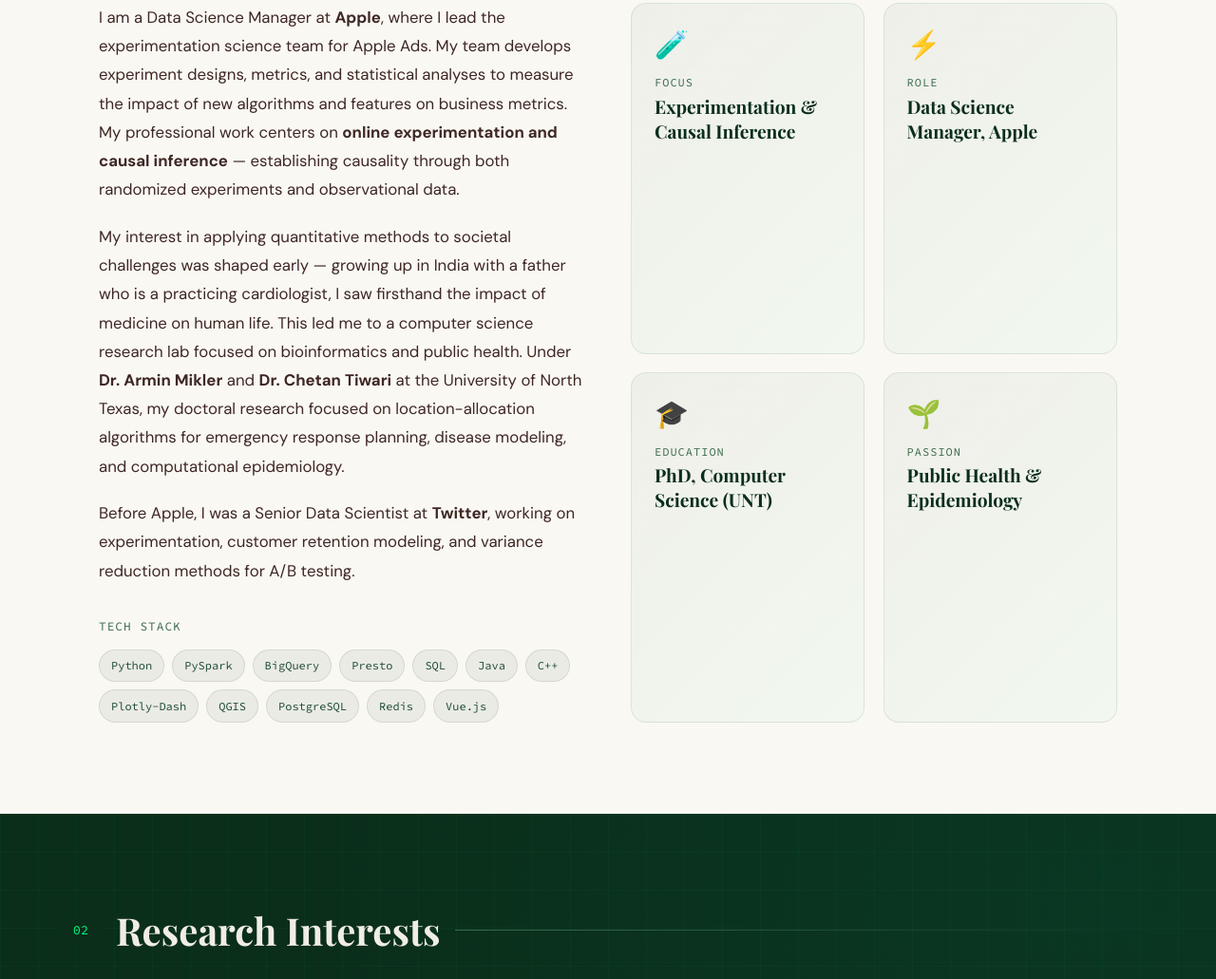
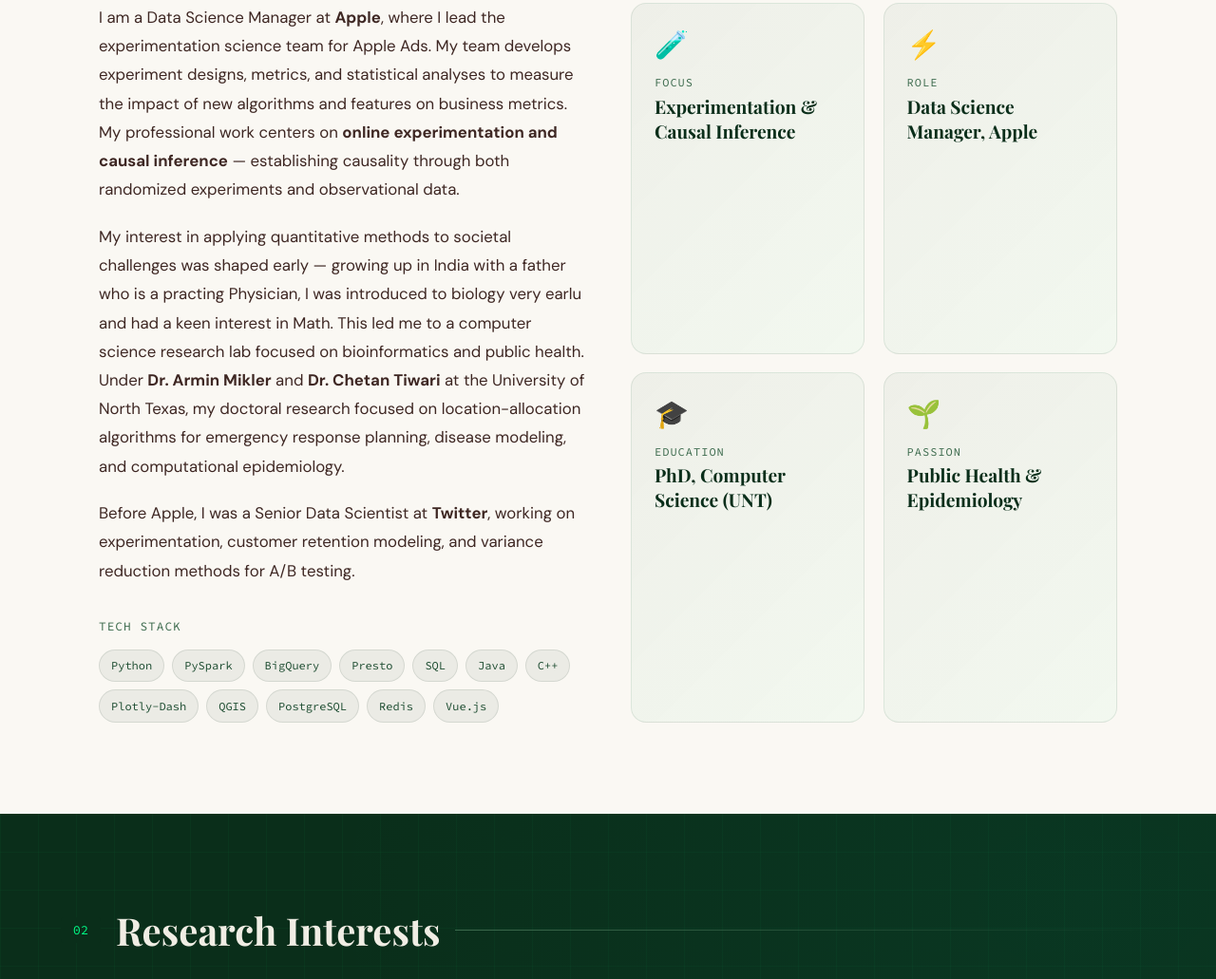
Before and after one commit to harsha2412/harsha2412.github.io, a plain HTML site: page index.html in a window 1280 px wide. Shown: the part 994-2025 px from the top of the page at 95% size. Drawn offline with nearby package versions, Linux system fonts and the light colour scheme.

Commit message:
Update index.html

```diff
--- a/index.html
+++ b/index.html
@@ -165,7 +165,7 @@ nav.scrolled{background:rgba(250,248,243,.92);backdrop-filter:blur(20px);box-sha
 <section class="sec" id="about"><div class="sh fi-el"><span class="sn">01</span><h2 class="st">About</h2><div class="sl"></div></div>
 <div class="ag"><div class="at fi-el">
 <p>I am a Data Science Manager at <strong>Apple</strong>, where I lead the experimentation science team for Apple Ads. My team develops experiment designs, metrics, and statistical analyses to measure the impact of new algorithms and features on business metrics. My professional work centers on <strong>online experimentation and causal inference</strong> — establishing causality through both randomized experiments and observational data.</p>
-<p>My interest in applying quantitative methods to societal challenges was shaped early — growing up in India with a father who is a practicing cardiologist, I saw firsthand the impact of medicine on human life. This led me to a computer science research lab focused on bioinformatics and public health. Under <strong>Dr. Armin Mikler</strong> and <strong>Dr. Chetan Tiwari</strong> at the University of North Texas, my doctoral research focused on location-allocation algorithms for emergency response planning, disease modeling, and computational epidemiology.</p>
+<p>My interest in applying quantitative methods to societal challenges was shaped early — growing up in India with a father who is a practing Physician, I was introduced to biology very earlu and had a keen interest in Math. This led me to a computer science research lab focused on bioinformatics and public health. Under <strong>Dr. Armin Mikler</strong> and <strong>Dr. Chetan Tiwari</strong> at the University of North Texas, my doctoral research focused on location-allocation algorithms for emergency response planning, disease modeling, and computational epidemiology.</p>
 <p>Before Apple, I was a Senior Data Scientist at <strong>Twitter</strong>, working on experimentation, customer retention modeling, and variance reduction methods for A/B testing.</p>
 <div class="ss"><div class="ssl">Tech Stack</div><div class="stg">
 <span class="stgi">Python</span><span class="stgi">PySpark</span><span class="stgi">BigQuery</span><span class="stgi">Presto</span><span class="stgi">SQL</span><span class="stgi">Java</span><span class="stgi">C++</span><span class="stgi">Plotly-Dash</span><span class="stgi">QGIS</span><span class="stgi">PostgreSQL</span><span class="stgi">Redis</span><span class="stgi">Vue.js</span>
```
